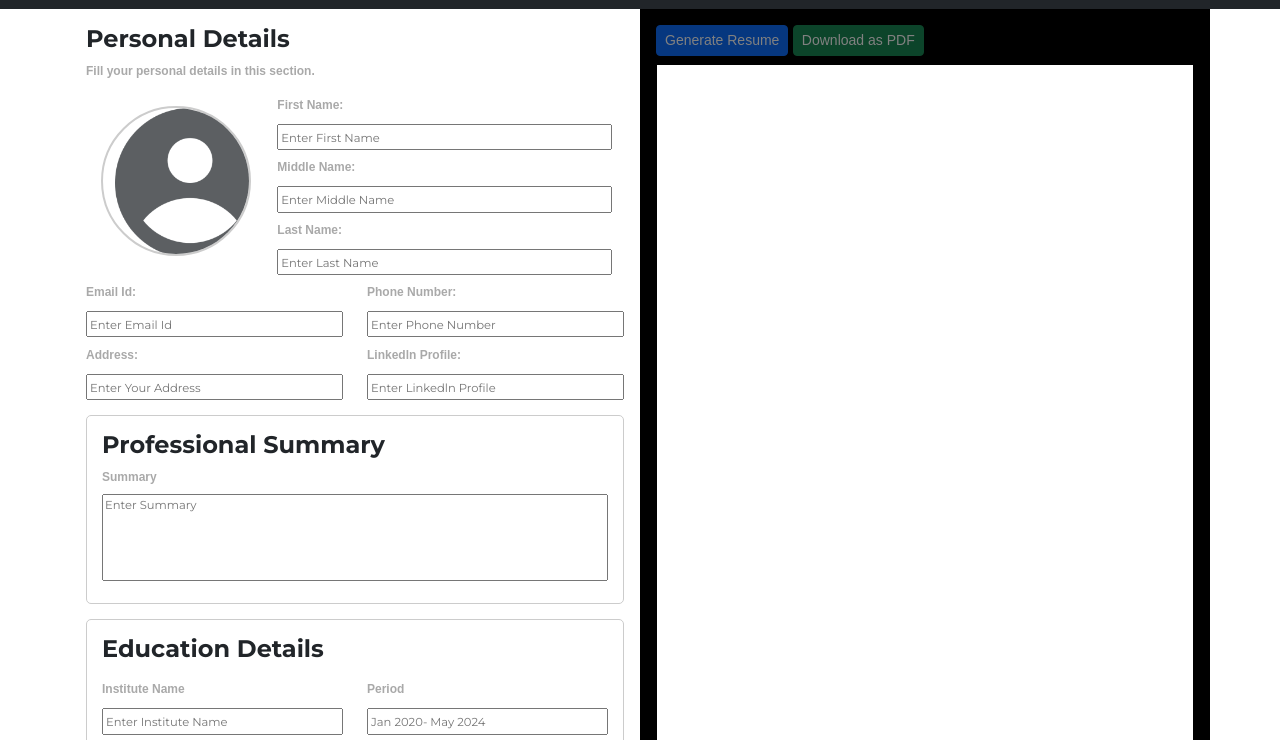
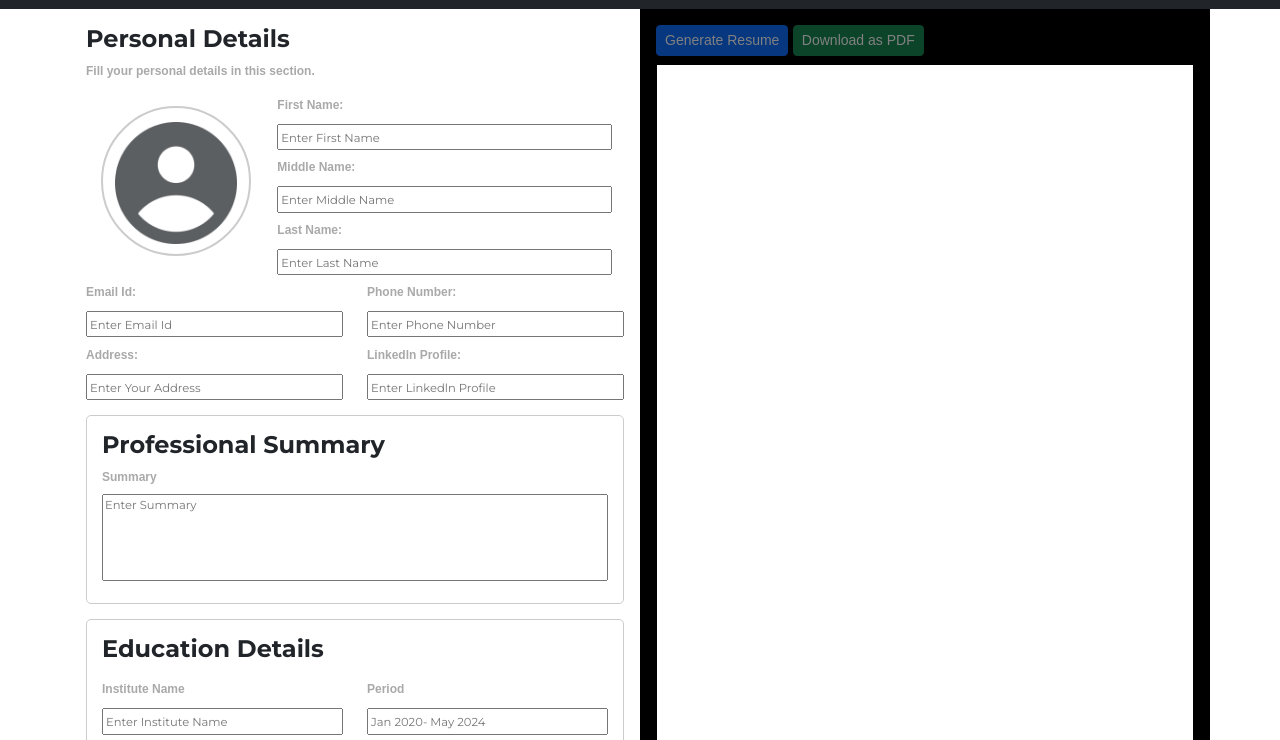
Before and after one commit to prajnamayeesahu/resume-generator, a plain HTML site: page index.html in a window 1280 px wide. Shown: the part 44-784 px from the top of the page. Drawn offline with nearby package versions, Linux system fonts and the light colour scheme.

Commit message:
bug fix in personal detail section

```diff
--- a/index.html
+++ b/index.html
@@ -53,7 +53,7 @@
                                     <label for="profile-photo">
                                         <span>Upload Image</span>
                                     </label>
-                                    <img src="profile.png" id="uploaded-image" alt="Upload Image">
+                                    <img class="w-100" src="profile.png" id="uploaded-image" alt="Upload Image">
                                     <input id="profile-photo" type="file" accept="image/*" onchange="loadFile(event)">
                                 </div>
                                 <div class="col-8 personal-detail">
--- a/styles.css
+++ b/styles.css
@@ -79,7 +79,7 @@ textarea {
 .image-upload img {
     width: 100%;
     height: 100%;
-    object-fit: cover;
+    object-fit: contain;
     cursor: pointer;
     top: 0;
     left: 0;
```
